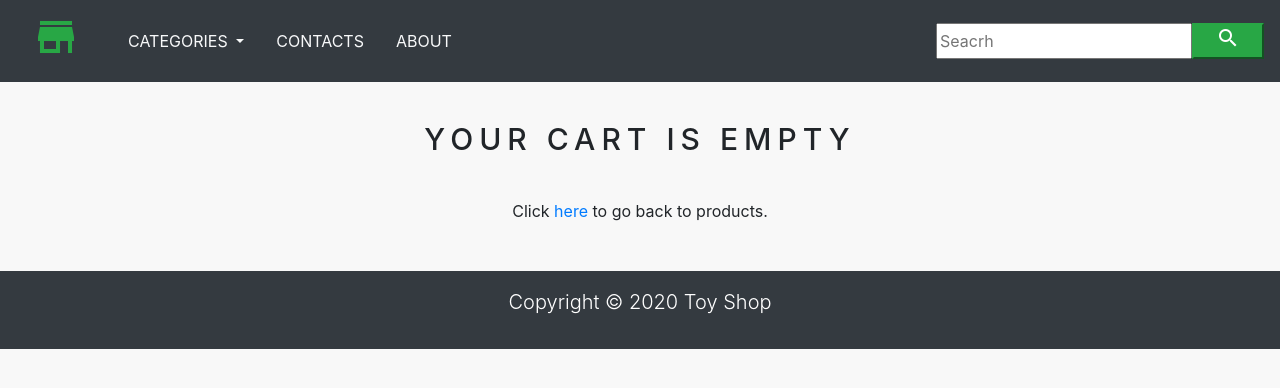
After one commit to oficialzr/commerce-project, a Django app: page /cart/ in a window 1280 px wide. The commit adds this page. Shown: the top 388 px of the page. Run offline with Django 4.2, Linux system fonts and the light colour scheme; tables that the repository leaves empty hold one stand-in row (values such as "Sample post"); some libraries are stand-ins or nearby versions.

Commit message:
Add cart and more functional

```diff
--- a/ecommerce/settings.py
+++ b/ecommerce/settings.py
@@ -54,6 +54,7 @@ TEMPLATES = [
                 'django.contrib.messages.context_processors.messages',
 
                 'shop.context_processors.menu_links',
+                'shop.context_processors.counter',
             ],
         },
     },
--- /dev/null
+++ b/ecommerce/static/css/cart.css
@@ -0,0 +1,16 @@
+.cart-icon {
+	text-decoration: none;
+	color: #868e96;
+}
+
+.cart-table {
+	min-width: 480px;
+	font-size: 14px;
+}
+
+.cart-thead {
+	font-weight: normal;
+	text-transform: uppercase;
+	letter-spacing: .2em;
+	background-color: #f8f9fa !important;
+}
--- a/shop/context_processors.py
+++ b/shop/context_processors.py
@@ -1,4 +1,20 @@
-from .models import Category, Product
+from .models import Category, Product, Cart, CartItem
+from .views import _cart_id
+
+
+def counter(request):
+	item_count = 0
+	if 'admin' in request.path:
+		return {}
+	else:
+		try:
+			cart = Cart.objects.filter(cart_id=_cart_id(request))
+			cart_items = CartItem.objects.all().filter(cart=cart[:1])
+			for cart_item in cart_items:
+				item_count += cart_item.quantity
+		except Cart.DoesNotExist:
+			item_count = 0
+	return dict(item_count=item_count)
 
 
 def menu_links(request):
--- a/shop/models.py
+++ b/shop/models.py
@@ -41,3 +41,31 @@ class Product(models.Model):
 
 	def __str__(self):
 		return self.name
+
+
+class Cart(models.Model):
+	cart_id = models.CharField(max_length=250, blank=True)
+	date_added = models.DateField(auto_now_add=True)
+
+	class Meta:
+		ordering = ('date_added', )
+		db_table = 'Cart'
+
+	def __str__(self):
+		return self.cart_id
+
+
+class CartItem(models.Model):
+	product = models.ForeignKey(Product, on_delete=models.CASCADE)
+	cart = models.ForeignKey(Cart, on_delete=models.CASCADE)
+	quantity = models.IntegerField()
+	active = models.BooleanField(default=True)
+
+	class Meta:
+		db_table = 'CartItem'
+
+	def sub_total(self):
+		return self.product.price * self.quantity
+
+	def __str__(self):
+		return self.product
--- a/shop/templates/base.html
+++ b/shop/templates/base.html
@@ -10,7 +10,12 @@
 
 	<link rel="stylesheet" href="https://fonts.googleapis.com/css2?family=Material+Symbols+Outlined:opsz,wght,FILL,GRAD@48,400,1,0">
 
+	<link href="https://fonts.googleapis.com/icon?family=Material+Icons"
+      rel="stylesheet">
+
 	<link rel="stylesheet" type="text/css" href="{% static 'css/base.css' %}">
+
+	<link rel="stylesheet" type="text/css" href="{% static 'css/cart.css' %}">
 
 	<style type="text/css">
 	    .material-icons.md-48 {
--- /dev/null
+++ b/shop/templates/cart.html
@@ -0,0 +1,112 @@
+{% extends 'base.html' %}
+
+{% load static %}
+
+{% block title %}
+	Home
+{% endblock %}
+
+{% block content %}
+
+	{% if not cart_items %}
+
+	<div class="text-center">
+		<br>
+		<h1 class="text-center product_title">
+			Your cart is empty
+		</h1>
+		<br>
+		<p class="text-center">
+			Click <a href="{% url 'home' %}">here</a> to go back to products.
+		</p>
+	</div>
+
+	{% else %}
+
+	<div class="text-center">
+		<br>
+		<div class="text-center product_title">
+			Shopping Cart
+		</div>
+	</div>
+
+	<div class="row mx-auto">
+		<div class="col-12 col-sm-12 col-md-12 col-lg-6 text-center">
+			<table class="table cart-table">
+				<thead class="cart-thead">
+					<tr>
+						<th colspan="4">
+							Your Items
+						</th>
+					</tr>
+				</thead>
+				{% for cart_item in cart_items %}
+				<tr>
+					<td>
+						<a href="{{ cart_item.product.get_url }}">
+							<img src="{{ cart_item.product.image.url }}" width="100" height="100">
+						</a>
+					</td>
+					<td class="text-left">
+						{{ cart_item.product.name }}
+						<br>
+						SKU: {{ cart_item.product.id }}
+						<br>
+						Unit Price: ${{ cart_item.product.price }}
+						<br>
+						Quantity: {{ cart_item.quantity }} x ${{ cart_item.product.price }}
+					</td>
+					<td>
+						${{ cart_item.sub_total }}
+					</td>
+					{% if cart_item.quantity < cart_item.product.stock %}
+					<td>
+						<a href="{% url 'add_cart' cart_item.product.id %}"><span class="material-icons cart-icon">add_shopping_cart</span></a>
+						<a href="{% url 'cart_remove' cart_item.product.id %}"><span class="material-icons cart-icon">remove_circle_outline</span></a>
+						<a href="{% url 'cart_remove_product' cart_item.product.id %}"><span class="material-icons cart-icon">delete</span></a>
+					</td>
+					{% else %}
+					<td>
+						<a href="{% url 'cart_remove' cart_item.product.id %}"><span class="material-icons cart-icon">remove_circle_outline</span></a>
+						<a href="{% url 'cart_remove_product' cart_item.product.id %}"><span class="material-icons cart-icon">delete</span></a>
+					</td>
+					{% endif %}
+				</tr>
+				{% endfor %}
+			</table>
+		</div>
+		<div class="col-12 col-sm-12 col-md-12 col-lg-6 text-center">
+			<table class="table cart-table">
+				<thead class="cart-thead">
+					<tr>
+						<th colspan="4">
+							Check Out
+						</th>
+					</tr>
+				</thead>
+				<tbody>
+					<tr>
+						<td>
+							Please check your cart before payment.
+						</td>
+					</tr>
+					<tr class="text-left">
+						<td>
+							Your total bill is <strong>${{ total }}</strong>
+						</td>
+					</tr>
+				</tbody>
+			</table>
+			<div class="mx-auto">
+				<a href="{% url 'home' %}" style="text-decoration: none;">
+					<button type="button" class="btn btn-lg btn-block bg-dark text-white">
+						Back to products
+					</button>
+				</a>
+			</div>
+		</div>
+	</div>
+
+	{% endif %}
+
+{% endblock %}
--- a/shop/templates/navbar.html
+++ b/shop/templates/navbar.html
@@ -25,6 +25,9 @@
 			</li>
 			<li class="nav-item"><a class="nav-link text-light text-uppercase fw-bold px-3" href="">Contacts</a></li>
 			<li class="nav-item"><a class="nav-link text-light text-uppercase fw-bold px-3" href="">About</a></li>
+			{% if item_count > 0 %}
+			<li class="nav-item"><a class="nav-link text-light text-uppercase fw-bold px-3" href="{% url 'cart_detail' %}"><i class="material-icons cart-icon">add_shopping_cart</i>({{item_count}})</a></li>
+			{% endif %}
 		</ul>
 
 		<form class="form-inline">
--- a/shop/templates/product.html
+++ b/shop/templates/product.html
@@ -23,7 +23,7 @@
 			{% if product.stock <= 0 %}
 			<p class="text-justify product_text">Out Of Stock</p>
 			{% else %}
-			<a href="">Add To Cart</a>
+			<a href="{% url 'add_cart' product.id %}">Add To Cart</a>
 			{% endif %}
 		</div>
 	</div>
--- a/shop/urls.py
+++ b/shop/urls.py
@@ -5,6 +5,10 @@ from . import views
 
 urlpatterns = [
     path('', views.home, name='home'),
-    path('<slug:category_slug>', views.home, name='products_by_category'),
-    path('<slug:category_slug>/<slug:product_slug>', views.product, name='product_detail'),
+    path('category/<slug:category_slug>', views.home, name='products_by_category'),
+    path('category/<slug:category_slug>/<slug:product_slug>', views.product, name='product_detail'),
+    path('cart/', views.cart_detail, name='cart_detail'),
+    path('cart/add/<int:product_id>', views.add_cart, name='add_cart'),
+    path('cart/remove/<int:product_id>', views.cart_remove, name='cart_remove'),
+    path('cart/remove_product/<int:product_id>', views.cart_remove_product, name='cart_remove_product'),
 ]
--- a/shop/views.py
+++ b/shop/views.py
@@ -1,5 +1,6 @@
-from django.shortcuts import render, get_object_or_404
-from .models import Category, Product
+from django.shortcuts import render, get_object_or_404, redirect
+from .models import Category, Product, Cart, CartItem
+from django.core.exceptions import ObjectDoesNotExist
 
 
 def home(request, category_slug=None):
@@ -19,3 +20,61 @@ def product(request, category_slug, product_slug):
 	except Exception as e:
 		raise e
 	return render(request, 'product.html', {'product': product})
+
+
+def _cart_id(request):
+	cart = request.session.session_key
+	if not cart:
+		cart = request.session.create()
+	return cart
+
+
+def add_cart(request, product_id):
+	product = Product.objects.get(id=product_id)
+	try:
+		cart = Cart.objects.get(cart_id=_cart_id(request))
+	except Cart.DoesNotExist:
+		cart = Cart.objects.create(cart_id=_cart_id(request))
+		cart.save()
+	try:
+		cart_item = CartItem.objects.get(product=product, cart=cart)
+		if cart_item.quantity < cart_item.product.stock:
+			cart_item.quantity += 1
+		cart_item.save()
+	except CartItem.DoesNotExist:
+		cart_item = CartItem.objects.create(product=product, quantity=1, cart=cart)
+		cart_item.save()
+	return redirect('cart_detail')
+
+
+def cart_detail(request, total=0, counter=0, cart_items=None):
+	try:
+		cart = Cart.objects.get(cart_id=_cart_id(request))
+		cart_items = CartItem.objects.filter(cart=cart, active=True)
+		for cart_item in cart_items:
+			total += (cart_item.product.price * cart_item.quantity)
+			counter += cart_item.quantity
+	except ObjectDoesNotExist:
+		pass
+
+	return render(request, 'cart.html', dict(cart_items=cart_items, total=total, counter=counter))
+
+
+def cart_remove(request, product_id):
+	cart = Cart.objects.get(cart_id=_cart_id(request))
+	product = get_object_or_404(Product, id=product_id)
+	cart_item = CartItem.objects.get(product=product, cart=cart)
+	if cart_item.quantity > 1:
+		cart_item.quantity -= 1
+		cart_item.save()
+	else:
+		cart_item.delete()
+	return redirect('cart_detail')
+
+
+def cart_remove_product(request, product_id):
+	cart = Cart.objects.get(cart_id=_cart_id(request))
+	product = get_object_or_404(Product, id=product_id)
+	cart_item = CartItem.objects.get(product=product, cart=cart)
+	cart_item.delete()
+	return redirect('cart_detail')
```
Also changed, not shown: shop/migrations/0003_cart.py (added), shop/migrations/0004_cartitem.py (added).
